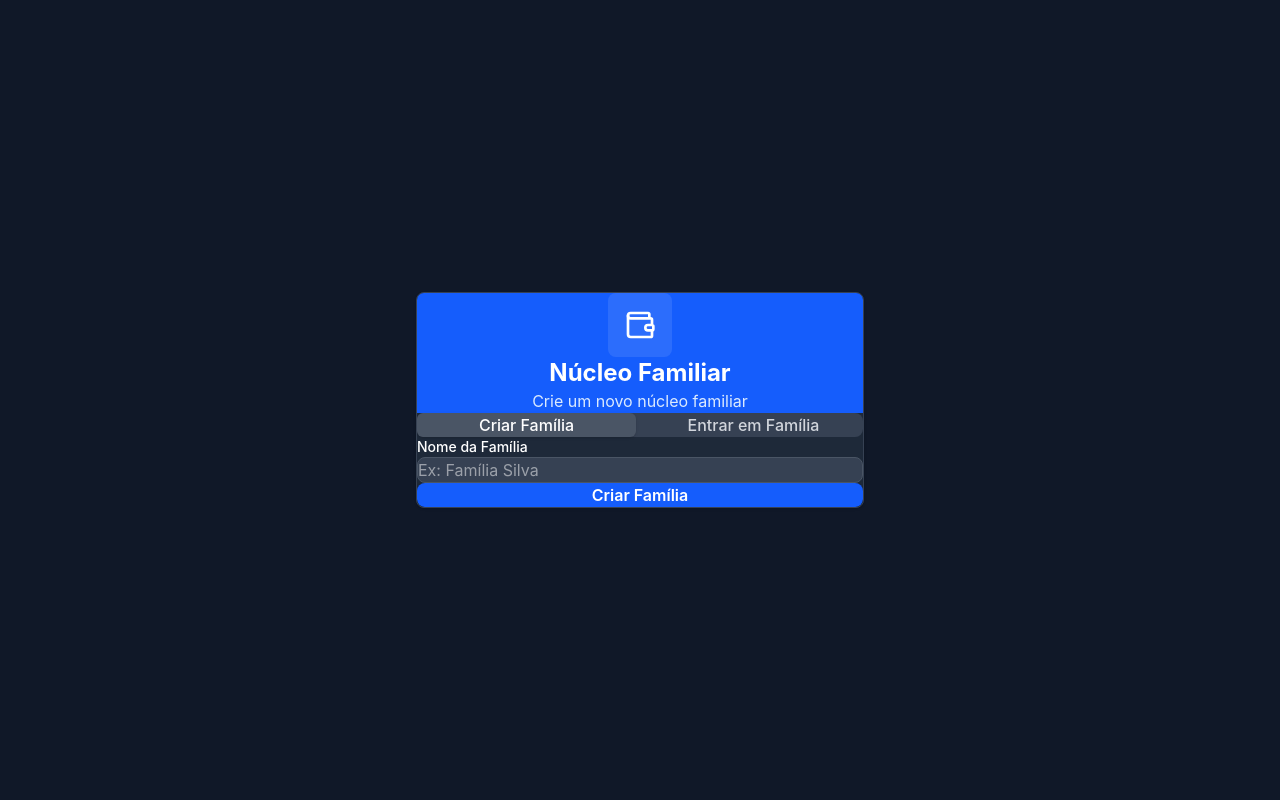
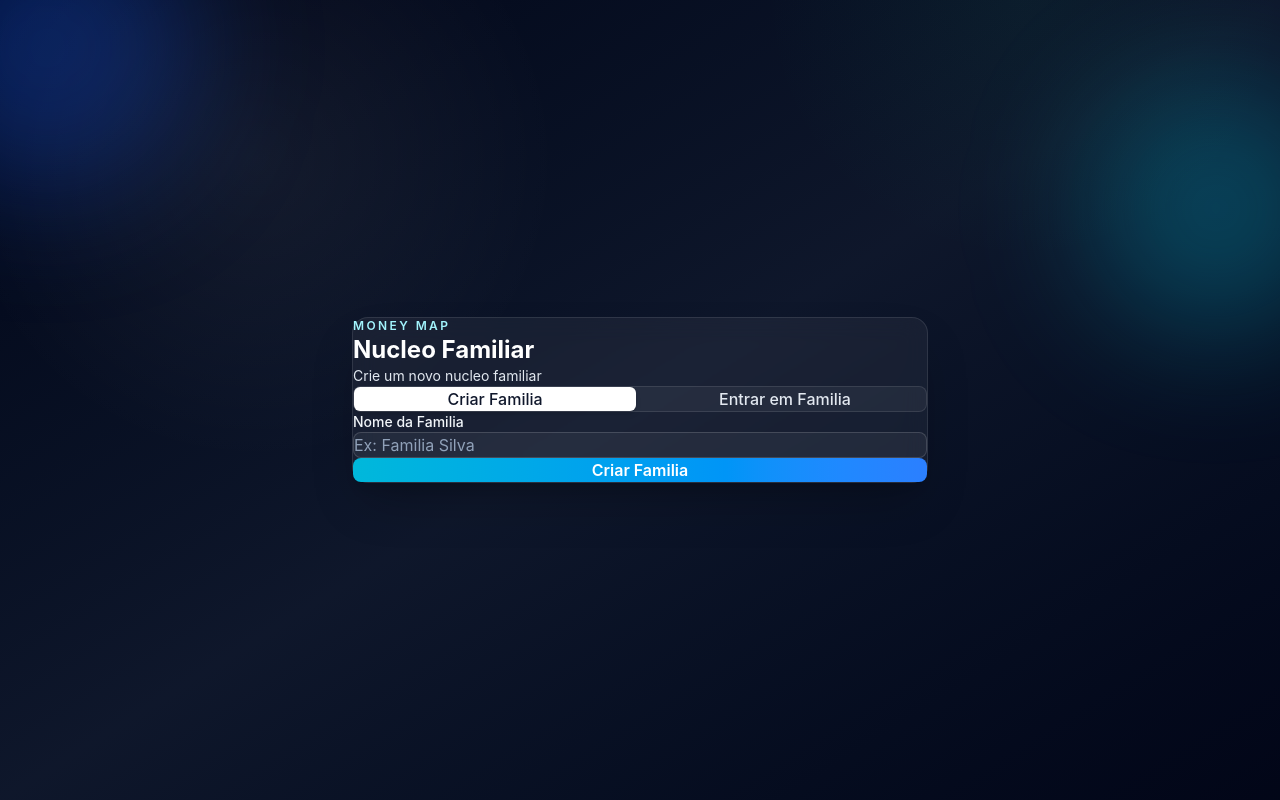
Before and after one commit to VictorLozAqui/Money-Map, a React (Vite) app: page /familia/setup in a window 1280 px wide. Built offline with nearby package versions, Linux system fonts and the light colour scheme; no server answers; the database is empty; sample sign-in values are in the browser's storage.

Commit message:
correção do stilo do painel de criação de familia

```diff
--- a/src/index.css
+++ b/src/index.css
@@ -16,3 +16,16 @@ code {
   font-family: source-code-pro, Menlo, Monaco, Consolas, 'Courier New',
     monospace;
 }
+
+/* Mantém o fundo escuro nos campos mesmo com autofill do navegador */
+input:-webkit-autofill,
+input:-webkit-autofill:hover,
+input:-webkit-autofill:focus,
+textarea:-webkit-autofill,
+select:-webkit-autofill {
+  -webkit-text-fill-color: #e5e7eb;
+  caret-color: #e5e7eb;
+  transition: background-color 9999s ease-in-out 0s, color 9999s ease-in-out 0s;
+  box-shadow: 0 0 0 1000px rgba(15, 23, 42, 0.8) inset;
+  -webkit-box-shadow: 0 0 0 1000px rgba(15, 23, 42, 0.8) inset;
+}
--- a/src/pages/FamilySetup.tsx
+++ b/src/pages/FamilySetup.tsx
@@ -3,7 +3,7 @@ import { useNavigate } from 'react-router-dom';
 import { useFamily } from '../contexts/FamilyContext';
 import { useAuth } from '../contexts/AuthContext';
 import toast from 'react-hot-toast';
-import { Users, Copy, Check, Wallet } from 'lucide-react';
+import { Users, Copy, Check } from 'lucide-react';
 
 const FamilySetup: React.FC = () => {
   const [isCreating, setIsCreating] = useState(true);
@@ -14,23 +14,24 @@ const FamilySetup: React.FC = () => {
   const { createFamily, joinFamily, family } = useFamily();
   const { userData } = useAuth();
   const navigate = useNavigate();
+  const alreadyInFamily = Boolean(userData?.familyId && family);
 
   const handleCreateFamily = async (e: React.FormEvent) => {
     e.preventDefault();
 
     if (!familyName.trim()) {
-      toast.error('Digite um nome para a família');
+      toast.error('Digite um nome para a familia');
       return;
     }
 
     setLoading(true);
     try {
       await createFamily(familyName);
-      toast.success('Família criada com sucesso!');
+      toast.success('Familia criada com sucesso!');
       navigate('/');
     } catch (error) {
       console.error(error);
-      toast.error('Erro ao criar família');
+      toast.error('Erro ao criar familia');
     } finally {
       setLoading(false);
     }
@@ -40,21 +41,21 @@ const FamilySetup: React.FC = () => {
     e.preventDefault();
 
     if (!familyCode.trim()) {
-      toast.error('Digite o código da família');
+      toast.error('Digite o codigo da familia');
       return;
     }
 
     setLoading(true);
     try {
       await joinFamily(familyCode);
-      toast.success('Você entrou na família!');
+      toast.success('Voce entrou na familia!');
       navigate('/');
     } catch (error: any) {
       console.error(error);
-      if (error.message === 'Família não encontrada') {
-        toast.error('Código inválido ou família não encontrada');
+      if (error.message === 'Familia nao encontrada') {
+        toast.error('Codigo invalido ou familia nao encontrada');
       } else {
-        toast.error('Erro ao entrar na família');
+        toast.error('Erro ao entrar na familia');
       }
     } finally {
       setLoading(false);
@@ -65,121 +66,124 @@ const FamilySetup: React.FC = () => {
     if (family?.id) {
       navigator.clipboard.writeText(family.id);
       setCopied(true);
-      toast.success('Código copiado!');
+      toast.success('Codigo copiado!');
       setTimeout(() => setCopied(false), 2000);
     }
   };
 
-  // Se já tem família, mostra o código
-  if (userData?.familyId && family) {
   return (
-      <div className="min-h-screen bg-gray-50 dark:bg-gray-900 flex items-center justify-center p-4">
-        <div className="bg-white dark:bg-gray-800 rounded-lg shadow-sm border border-gray-200 dark:border-gray-700 p-8 w-full max-w-md">
-          <div className="text-center mb-8">
-            <div className="inline-flex items-center justify-center w-16 h-16 bg-blue-50 dark:bg-blue-900/20 rounded-lg mb-4">
-              <Users className="w-8 h-8 text-blue-600 dark:text-blue-400" />
+    <div className="min-h-screen bg-gradient-to-br from-slate-950 via-slate-900 to-slate-950 text-white relative overflow-hidden flex items-center justify-center px-4 sm:px-6 py-12">
+      <div className="absolute -left-24 -top-24 h-72 w-72 rounded-full bg-blue-600/30 blur-3xl" />
+      <div className="absolute -right-16 top-20 h-64 w-64 rounded-full bg-cyan-400/25 blur-3xl" />
+      <div className="absolute inset-0 bg-[radial-gradient(circle_at_20%_20%,rgba(255,255,255,0.06),transparent_25%),radial-gradient(circle_at_80%_0%,rgba(16,185,129,0.06),transparent_20%)]" />
+
+      <div className="relative w-full max-w-4xl flex items-center justify-center">
+        <div className="bg-white/5 border border-white/10 rounded-2xl p-8 sm:p-10 shadow-2xl backdrop-blur-md w-full max-w-xl">
+          <div className="flex items-start justify-between mb-6">
+            <div>
+              <p className="text-xs uppercase tracking-[0.2em] text-cyan-200 font-semibold">
+                Money Map
+              </p>
+              <h1 className="text-2xl font-bold text-white mt-1">
+                {alreadyInFamily ? 'Sua Familia' : 'Nucleo Familiar'}
+              </h1>
+              <p className="text-slate-200 text-sm mt-2">
+                {alreadyInFamily
+                  ? 'Compartilhe o codigo com quem voce confia'
+                  : isCreating
+                  ? 'Crie um novo nucleo familiar'
+                  : 'Entre em uma familia existente'}
+              </p>
             </div>
-            <h1 className="text-2xl font-bold text-gray-900 dark:text-white mb-2">
-              Sua Família
-            </h1>
-            <p className="text-gray-600 dark:text-gray-400">{family.nome}</p>
           </div>
 
-          <div className="bg-gray-50 dark:bg-gray-700/50 rounded-lg p-6 border border-gray-200 dark:border-gray-600 mb-6">
-            <h2 className="text-sm font-semibold text-gray-900 dark:text-white mb-2">
-              Código da Família
-            </h2>
-            <p className="text-xs text-gray-600 dark:text-gray-400 mb-3">
-              Compartilhe este código com outros membros da família
+          {alreadyInFamily ? (
+            <div className="space-y-6">
+              <div className="rounded-xl border border-white/10 bg-white/5 p-6">
+                <div className="flex items-center gap-3">
+                  <div className="inline-flex items-center justify-center w-12 h-12 rounded-lg bg-cyan-500/15 border border-cyan-400/30">
+                    <Users className="w-6 h-6 text-cyan-300" />
+                  </div>
+                  <div>
+                    <p className="text-sm text-slate-300">Familia atual</p>
+                    <h3 className="text-xl font-semibold text-white">{family?.nome}</h3>
+                  </div>
+                </div>
+
+                <div className="mt-4">
+                  <p className="text-sm text-slate-200">
+                    Use o codigo abaixo para convidar outros membros.
                   </p>
-            <div className="flex items-center gap-2">
-              <code className="flex-1 bg-white dark:bg-gray-900 px-4 py-3 rounded-lg border border-gray-300 dark:border-gray-600 text-sm font-mono break-all text-gray-900 dark:text-white">
-                {family.id}
+                  <div className="mt-4 flex flex-col sm:flex-row gap-3">
+                    <code className="flex-1 px-4 py-3 rounded-lg bg-slate-900/70 border border-white/10 text-sm font-mono break-all text-white">
+                      {family?.id}
                     </code>
                     <button
                       onClick={copyFamilyId}
-                className={`p-3 rounded-lg font-medium transition-colors ${
+                      className={`inline-flex items-center justify-center gap-2 px-4 py-3 rounded-lg font-semibold transition-colors border border-white/10 ${
                         copied
-                    ? 'bg-green-600 text-white'
-                    : 'bg-blue-600 text-white hover:bg-blue-700'
+                          ? 'bg-green-500 text-white'
+                          : 'bg-white/10 text-white hover:bg-white/15'
                       }`}
                     >
                       {copied ? <Check className="w-5 h-5" /> : <Copy className="w-5 h-5" />}
+                      {copied ? 'Copiado' : 'Copiar'}
                     </button>
+                  </div>
                 </div>
               </div>
 
               <button
                 onClick={() => navigate('/')}
-            className="w-full bg-blue-600 text-white py-3 rounded-lg font-semibold hover:bg-blue-700 transition-colors"
+                className="w-full bg-gradient-to-r from-cyan-500 to-blue-500 text-white py-3.5 rounded-lg font-semibold shadow-lg hover:from-cyan-400 hover:to-blue-400 transition-colors"
               >
                 Ir para Dashboard
               </button>
             </div>
-      </div>
-    );
-  }
-
-  return (
-    <div className="min-h-screen bg-gray-50 dark:bg-gray-900 flex items-center justify-center p-4">
-      <div className="bg-white dark:bg-gray-800 rounded-lg shadow-sm border border-gray-200 dark:border-gray-700 w-full max-w-md overflow-hidden">
-        {/* Header */}
-        <div className="bg-blue-600 px-8 py-12 text-white text-center">
-          <div className="inline-flex items-center justify-center w-16 h-16 bg-white/10 rounded-lg mb-4">
-            <Wallet className="w-8 h-8" />
-          </div>
-          <h1 className="text-2xl font-bold mb-2">
-            Núcleo Familiar
-          </h1>
-          <p className="text-blue-100">
-            {isCreating ? 'Crie um novo núcleo familiar' : 'Entre em uma família existente'}
-          </p>
-        </div>
-
-        <div className="px-8 py-8">
-          {/* Tabs */}
-          <div className="flex gap-2 mb-8 bg-gray-100 dark:bg-gray-700 p-1 rounded-lg">
+          ) : (
+            <>
+              <div className="flex gap-2 mb-8 bg-white/5 p-1 rounded-lg border border-white/10">
                 <button
                   onClick={() => setIsCreating(true)}
-              className={`flex-1 py-2.5 px-4 rounded-md font-medium transition-colors ${
+                  className={`flex-1 py-2.5 px-4 rounded-md font-medium transition-all ${
                     isCreating
-                  ? 'bg-white dark:bg-gray-600 text-gray-900 dark:text-white shadow-sm'
-                  : 'text-gray-600 dark:text-gray-300 hover:text-gray-900 dark:hover:text-white'
+                      ? 'bg-white text-slate-900 shadow-md'
+                      : 'text-slate-200 hover:text-white'
                   }`}
                 >
-              Criar Família
+                  Criar Familia
                 </button>
                 <button
                   onClick={() => setIsCreating(false)}
-              className={`flex-1 py-2.5 px-4 rounded-md font-medium transition-colors ${
+                  className={`flex-1 py-2.5 px-4 rounded-md font-medium transition-all ${
                     !isCreating
-                  ? 'bg-white dark:bg-gray-600 text-gray-900 dark:text-white shadow-sm'
-                  : 'text-gray-600 dark:text-gray-300 hover:text-gray-900 dark:hover:text-white'
+                      ? 'bg-white text-slate-900 shadow-md'
+                      : 'text-slate-200 hover:text-white'
                   }`}
                 >
-              Entrar em Família
+                  Entrar em Familia
                 </button>
               </div>
 
               {isCreating ? (
                 <form onSubmit={handleCreateFamily} className="space-y-5">
                   <div>
-                <label className="block text-sm font-medium text-gray-900 dark:text-white mb-2">
-                  Nome da Família
+                    <label className="block text-sm font-medium text-slate-100 mb-2">
+                      Nome da Familia
                     </label>
                     <input
                       type="text"
                       value={familyName}
                       onChange={(e) => setFamilyName(e.target.value)}
-                  className="w-full px-4 py-3 bg-gray-50 dark:bg-gray-700 border border-gray-300 dark:border-gray-600 rounded-lg focus:ring-2 focus:ring-blue-500 focus:border-blue-500 text-gray-900 dark:text-white transition-colors outline-none"
-                  placeholder="Ex: Família Silva"
+                      className="w-full px-4 py-3 bg-white/5 border border-white/15 rounded-lg focus:ring-2 focus:ring-cyan-400 focus:border-cyan-400 text-white placeholder-slate-400 transition-colors outline-none"
+                      placeholder="Ex: Familia Silva"
                     />
                   </div>
 
                   <button
                     type="submit"
                     disabled={loading}
-                className="w-full bg-blue-600 text-white py-3.5 rounded-lg font-semibold hover:bg-blue-700 transition-colors shadow-sm disabled:opacity-50 disabled:cursor-not-allowed flex items-center justify-center gap-2"
+                    className="w-full bg-gradient-to-r from-cyan-500 to-blue-500 text-white py-3.5 rounded-lg font-semibold shadow-lg hover:from-cyan-400 hover:to-blue-400 transition-colors disabled:opacity-50 disabled:cursor-not-allowed flex items-center justify-center gap-2"
                   >
                     {loading ? (
                       <>
@@ -187,32 +191,32 @@ const FamilySetup: React.FC = () => {
                         Criando...
                       </>
                     ) : (
-                  'Criar Família'
+                      'Criar Familia'
                     )}
                   </button>
                 </form>
               ) : (
                 <form onSubmit={handleJoinFamily} className="space-y-5">
                   <div>
-                <label className="block text-sm font-medium text-gray-900 dark:text-white mb-2">
-                  Código da Família
+                    <label className="block text-sm font-medium text-slate-100 mb-2">
+                      Codigo da Familia
                     </label>
                     <input
                       type="text"
                       value={familyCode}
                       onChange={(e) => setFamilyCode(e.target.value)}
-                  className="w-full px-4 py-3 bg-gray-50 dark:bg-gray-700 border border-gray-300 dark:border-gray-600 rounded-lg focus:ring-2 focus:ring-blue-500 focus:border-blue-500 text-gray-900 dark:text-white transition-colors outline-none"
-                  placeholder="Cole o código aqui"
+                      className="w-full px-4 py-3 bg-white/5 border border-white/15 rounded-lg focus:ring-2 focus:ring-cyan-400 focus:border-cyan-400 text-white placeholder-slate-400 transition-colors outline-none"
+                      placeholder="Cole o codigo aqui"
                     />
-                <p className="text-xs text-gray-600 dark:text-gray-400 mt-2">
-                  Peça o código para um membro da família
+                    <p className="text-xs text-slate-300 mt-2">
+                      Peca o codigo para um membro da familia
                     </p>
                   </div>
 
                   <button
                     type="submit"
                     disabled={loading}
-                className="w-full bg-blue-600 text-white py-3.5 rounded-lg font-semibold hover:bg-blue-700 transition-colors shadow-sm disabled:opacity-50 disabled:cursor-not-allowed flex items-center justify-center gap-2"
+                    className="w-full bg-gradient-to-r from-cyan-500 to-blue-500 text-white py-3.5 rounded-lg font-semibold shadow-lg hover:from-cyan-400 hover:to-blue-400 transition-colors disabled:opacity-50 disabled:cursor-not-allowed flex items-center justify-center gap-2"
                   >
                     {loading ? (
                       <>
@@ -220,10 +224,12 @@ const FamilySetup: React.FC = () => {
                         Entrando...
                       </>
                     ) : (
-                  'Entrar na Família'
+                      'Entrar na Familia'
                     )}
                   </button>
                 </form>
+              )}
+            </>
           )}
         </div>
       </div>
```
Lines whose indentation alone changed are shown as unchanged.
